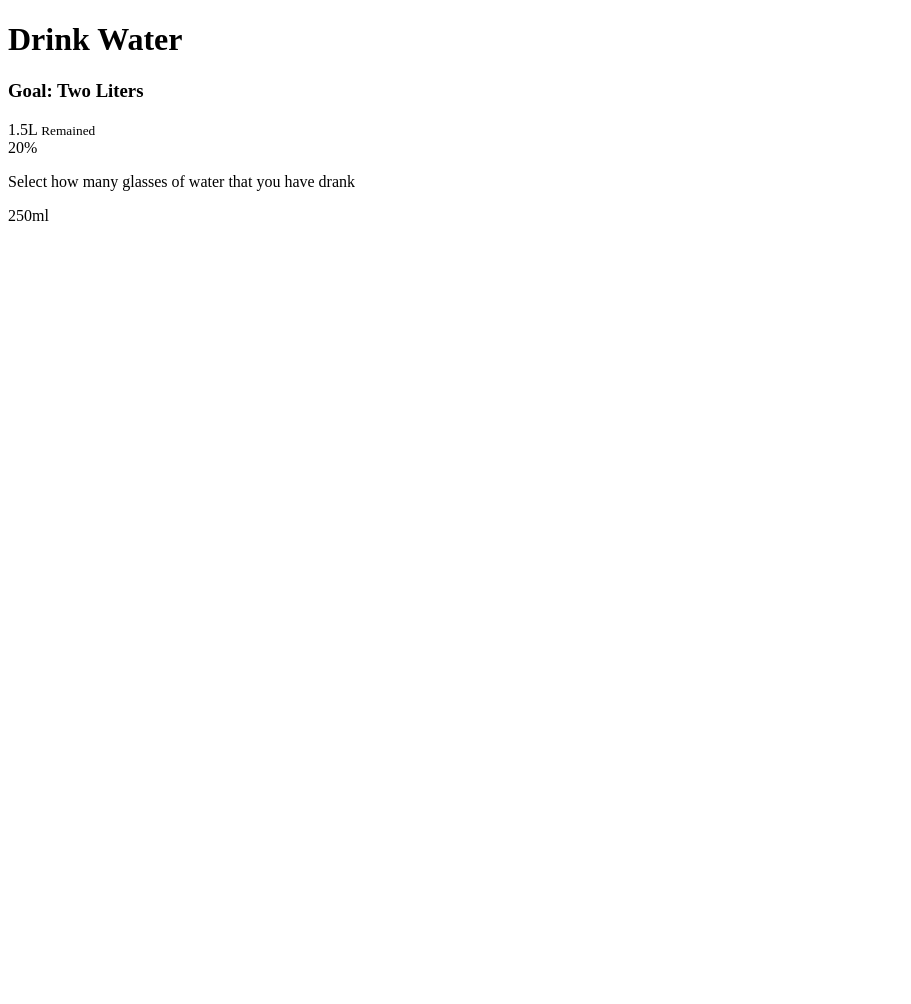
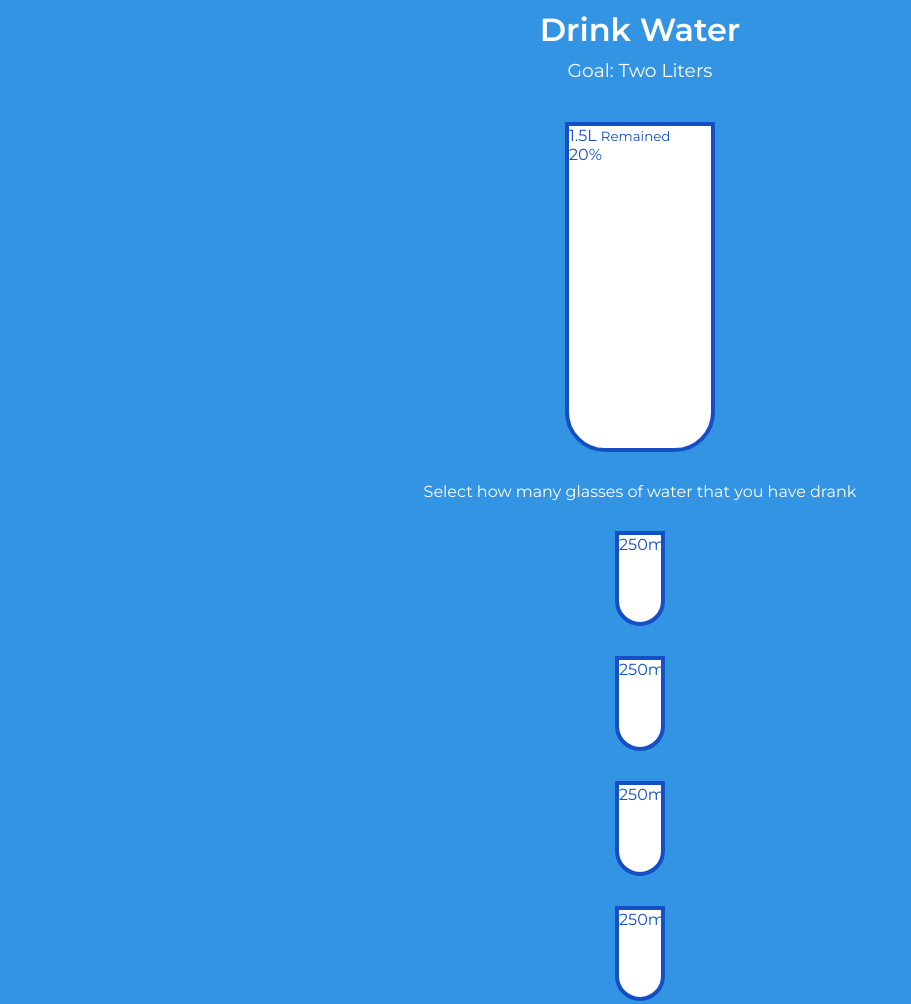
Before and after one commit to Bathula9/Javascript-Projects, a plain HTML site: page index.html in a window 1280 px wide. Shown: the top 1004 px of the page, without its empty margins (0-911 px from the left). Before the commit the page ends 800 px from the top, so only its background shows below. Drawn offline with Linux system fonts and the light colour scheme.

Commit message:
Third commit

```diff
--- a/index.html
+++ b/index.html
@@ -19,6 +19,13 @@
     </div>
     <p class="text">Select how many glasses of water that you have drank</p>
     <div class="cups">
+      <div class="cup cup-small full">250ml</div>
+      <div class="cup cup-small full">250ml</div>
+      <div class="cup cup-small">250ml</div>
+      <div class="cup cup-small">250ml</div>
+      <div class="cup cup-small">250ml</div>
+      <div class="cup cup-small">250ml</div>
+      <div class="cup cup-small">250ml</div>
       <div class="cup cup-small">250ml</div>
     </div>
     <script src="app.js"></script>
--- a/styles.css
+++ b/styles.css
@@ -0,0 +1,48 @@
+@import url("https://fonts.googleapis.com/css2?family=Montserrat:wght@400;600&display=swap");
+
+:root {
+  --border-color: #144fc6;
+}
+
+* {
+  box-sizing: border-box;
+  margin: 0;
+  padding: 0;
+}
+
+body {
+  font-family: "Montserrat", sans-serif;
+  display: flex;
+  background-color: #3494e4;
+  color: white;
+  flex-direction: column;
+  align-items: center;
+  margin-bottom: 40px;
+}
+
+h1 {
+  margin: 10px 0 0;
+}
+
+h3 {
+  font-weight: 400;
+  margin: 10px 0;
+}
+
+.cup {
+  background-color: #fff;
+  border: 4px solid var(--border-color);
+  color: var(--border-color);
+  border-radius: 0 0 40px 40px;
+  height: 330px;
+  width: 150px;
+  margin: 30px 0;
+  display: flex;
+  flex-direction: column;
+  overflow: hidden;
+}
+
+.cup.cup-small {
+  width: 50px;
+  height: 95px;
+}
```
